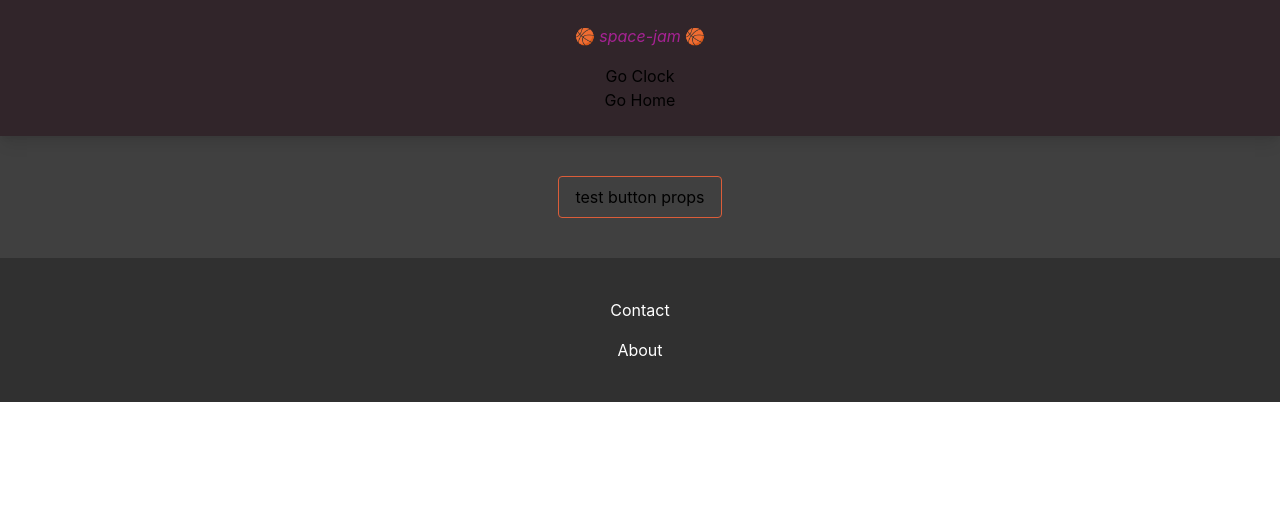
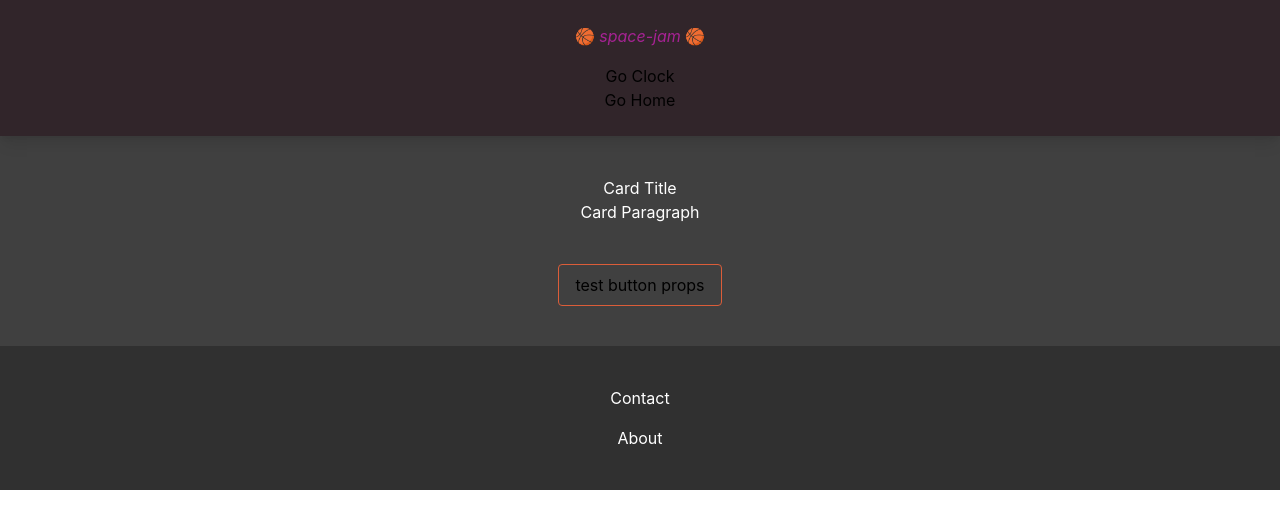
Before and after one commit to will-t-harris/space-jam, a React (Create React App) app: page / in a window 1280 px wide. Shown: the top 528 px of the page. Built offline with nearby package versions, Linux system fonts and the light colour scheme.

Commit message:
fix(clock): fix loop by using setTimeOut

```diff
--- a/src/App.tsx
+++ b/src/App.tsx
@@ -4,6 +4,7 @@ import Button from "./components/Button";
 import Header from "./components/Header";
 import Footer from "./components/Footer";
 import { Switch, Route } from "react-router-dom";
+import Clock from "./components/Clock";
 
 const App = () => {
   return (
@@ -12,9 +13,9 @@ const App = () => {
         <Header />
         <Switch>
           <Route path="/clock">
-            <Card title="Clock Title" paragraph="Clock Paragraph" />
+            <Clock />
           </Route>
-          <Route path="/home">
+          <Route path="/">
             <Card title="Card Title" paragraph="Card Paragraph" />
           </Route>
         </Switch>
--- a/src/components/Clock.tsx
+++ b/src/components/Clock.tsx
@@ -9,7 +9,9 @@ const Clock: FunctionComponent = () => {
   const tick = () => setTime(new Date());
 
   useEffect(() => {
-    tick();
+    setTimeout(() => {
+      tick();
+    }, 1000);
   }, [time]);
 
   return (
```
